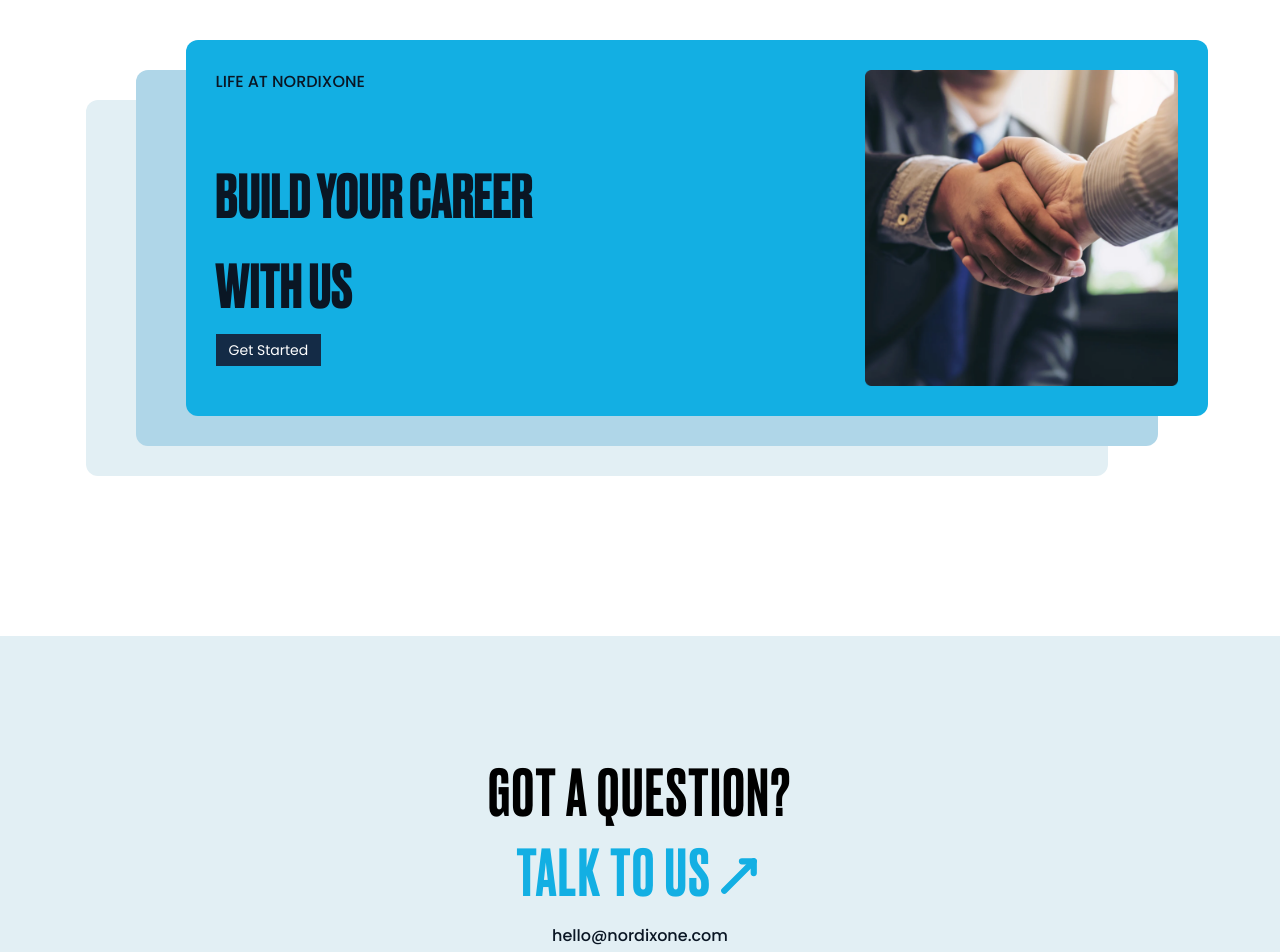
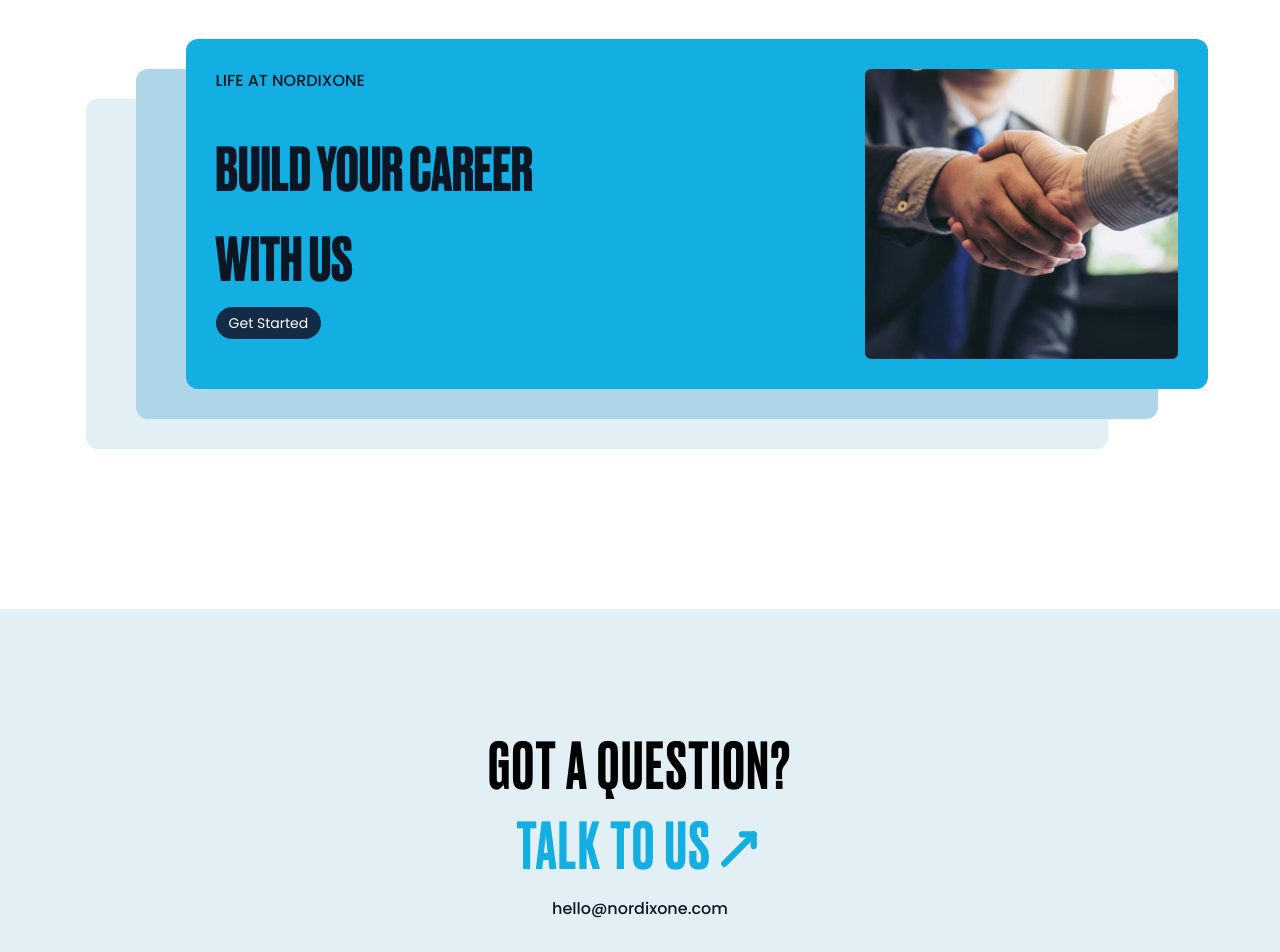
Before and after one commit to ij4ckxx/nordixone, a Next.js app: page / in a window 1280 px wide. Shown: the part 1400-2352 px from the top of the page. Built offline with nearby package versions, Linux system fonts and the light colour scheme.

Commit message:
home page completed

```diff
--- a/app/(default)/page.tsx
+++ b/app/(default)/page.tsx
@@ -1,92 +1,17 @@
-import Link from "next/link";
-import React from "react";
-import AnimatedButton from "../components/form-comp/AnimatedButton";
-import Image from "next/image";
-import BuildCareerImage from "@/public/get-started/build-career.png";
-import { ChevronRight, MoveRight } from "lucide-react";
+'use server';
+
+import TalkToUs from "../components/home/TalkToUs";
+import BuildCareer from "../components/home/BuildCareer";
+import OneClickAway from "../components/home/OneClickAway";
+import HomeBanner from "../components/home/HomeBanner";
 
 const page = () => {
   return (
-    <div className="home-page">
-      <div className="flex justify-center items-center home-page-banner min-h-[calc(100dvh-100px)]">
-        {/*  first component  */}
-        <div className="w-full sm:w-[80%] md:w-[80%] lg:w-[70%] xl:w-[80%] pt-[3rem] px-[1rem] flex flex-col text-center gap-2 text-white uppercase">
-          <div className="text-[2rem] sm:text-[3rem] lg:text-[4rem] font-medium font-druk">
-            Delivering Intelligence & Driving Innovation.
-          </div>
-          <div className="text-[1.5rem] sm:text-[2rem] lg:text-[2.4rem] font-medium font-druk">
-            By building AI-led digital platforms
-          </div>
-          <div className="mt-5">
-            <AnimatedButton className="w-fit">Contact Us</AnimatedButton>
-          </div>
-        </div>
-      </div>
-
-      {/* One click away start */}
-      <div className="bg-nor-secondary md:p-[120px_72px] p-[100px_20px] sm:[100px_40px] flex flex-col gap-5">
-        <div className="basis-full sm:basis-[60%] flex flex-col gap-1 w-fit text-white uppercase">
-          <div className="text-[14px] ">WHAT WE CAN DO FOR YOU</div>
-          <div className="sm:text-[38px] text-[30px] md:text-[48px] font-druk font-medium tracking-[2px]">
-            Driven by Passion.
-          </div>
-        </div>
-        <div className="sm:basis-[40%] basis-full self-end w-fit p-[30px] bg-[#afd6e8] text-nor-secondary font-semibold flex justify-start items-center rounded-[10px]">
-          <div className="sm:max-w-[90%] max-w-full w-full md:max-w-[70%] text-[26px] sm:text-[36px]">
-            One click away to Start!
-          </div>
-        </div>
-      </div>
-
-      {/* Build career  */}
-      <div className="md:p-[120px_72px] p-[100px_20px] sm:[100px_40px] bg-white">
-        <div className="relative mb-[100px]">
-          <div className="relative  z-[9] bg-nor-primary rounded-[12px] p-[30px] max-w-[90%] ml-auto flex flex-col lg:flex-row items-stretch gap-6">
-            <div className="basis-2/3 text-nor-secondary flex flex-col gap-1 justify-between">
-              <div className="text-base font-medium">LIFE AT NORDIXONE</div>
-              <div className="w-full mb-5">
-                <div className="flex flex-col uppercase text-[60px] font-semibold font-druk">
-                  <div>Build your career</div>
-                  <div>with us</div>
-                </div>
-                <button className="p-[5px_12px] text-sm w-fit text-center bg-[#142b46] text-white border border-transparent hover:border-[#142b46] hover:bg-transparent hover:text-[#142b46] duration-300 ease-in-out transition-colors">
-                  Get Started
-                </button>
-              </div>
-            </div>
-            <div className="basis-1/3  align-middle">
-              <Image
-                className="max-h-[350px] w-full"
-                width={377}
-                height={350}
-                alt="Build career"
-                src={BuildCareerImage}
-              />
-            </div>
-          </div>
-          <div className="bg-[rgb(175,214,232)] right-[50px] top-[30px] z-[8] absolute rounded-[12px] w-[90%] p-[30px] h-[100%]"></div>
-          <div className="bg-[rgb(226,239,244)] right-[100px] top-[60px] z-[7] absolute rounded-[12px] w-[90%] p-[30px] h-[100%]"></div>
-        </div>
-      </div>
-
-      {/* talk to us */}
-      <div className="bg-[#e2eff4] md:p-[120px_72px] p-[100px_20px] sm:[100px_40px]">
-        <div className="flex flex-col items-center">
-          <div className="text-[64px] uppercase font-druk tracking-[2px] leading-tight">
-            Got a question?
-          </div>
-          <div className="group cursor-pointer uppercase font-druk tracking-[2px] text-[64px] text-nor-primary flex flex-row gap-0.5 items-center leading-tight">
-            <div>Talk to us</div>
-            <MoveRight className="group-hover:rotate-0 transition-all duration-300 ease-in-out size-[50px] stroke-3 -rotate-45 " />
-          </div>
-          <Link
-            className="text-base mt-2 text-nor-secondary font-medium hover:text-nor-primary duration-300 ease-in-out transition-colors cursor-pointer"
-            href="mailto:hello@nordixone.com"
-          >
-            hello@nordixone.com
-          </Link>
-        </div>
-      </div>
+    <div className="home-page w-full">
+      <HomeBanner />
+      <OneClickAway />
+      <BuildCareer />
+      <TalkToUs />
     </div>
   );
 };
--- /dev/null
+++ b/app/components/home/BuildCareer.tsx
@@ -0,0 +1,39 @@
+import Image from "next/image";
+import React from "react";
+import BuildCareerImage from "@/public/get-started/build-career.png";
+
+const BuildCareer = () => {
+  return (
+    <div className="md:p-[120px_72px] p-[100px_20px] sm:[100px_40px] bg-white">
+      <div className="relative mb-[100px]">
+        <div className="relative  z-[9] bg-nor-primary rounded-[12px] p-[30px] max-w-[90%] ml-auto flex flex-col lg:flex-row items-stretch gap-6">
+          <div className="basis-2/3 text-nor-secondary flex flex-col gap-1 justify-between">
+            <div className="text-base font-medium">LIFE AT NORDIXONE</div>
+            <div className="w-full mb-5">
+              <div className="flex flex-col uppercase md:text-[50px] sm:text-[40px] text-[30px] lg:text-[60px] font-semibold font-druk">
+                <div>Build your career</div>
+                <div>with us</div>
+              </div>
+              <button className="cursor-pointer p-[5px_12px] rounded-[30px] text-sm w-fit text-center bg-[#142b46] text-white border border-transparent hover:border-[#142b46] hover:bg-transparent hover:text-[#142b46] duration-300 ease-in-out transition-colors">
+                Get Started
+              </button>
+            </div>
+          </div>
+          <div className="basis-1/3  align-middle aspect-[377/350]">
+            <Image
+              className="h-full w-full"
+              width={377}
+              height={350}
+              alt="Build career"
+              src={BuildCareerImage}
+            />
+          </div>
+        </div>
+        <div className="bg-[rgb(175,214,232)] right-[17px] lg:right-[50px] top-[30px] z-[8] absolute rounded-[12px] w-[90%] p-[30px] h-[100%]"></div>
+        <div className="bg-[rgb(226,239,244)] right-[34px] lg:right-[100px] top-[60px] z-[7] absolute rounded-[12px] w-[90%] p-[30px] h-[100%]"></div>
+      </div>
+    </div>
+  );
+};
+
+export default BuildCareer;
--- /dev/null
+++ b/app/components/home/HomeBanner.tsx
@@ -0,0 +1,23 @@
+import React from 'react'
+import AnimatedButton from '../form-comp/AnimatedButton'
+
+const HomeBanner = () => {
+  return (
+    <div className="flex justify-center items-center home-page-banner min-h-[calc(100dvh-100px)]">
+        {/*  first component  */}
+        <div className="w-full sm:w-[80%] md:w-[80%] lg:w-[70%] xl:w-[80%] pt-[3rem] px-[1rem] flex flex-col text-center gap-2 text-white uppercase">
+          <div className="text-[2rem] sm:text-[3rem] lg:text-[4rem] font-medium font-druk">
+            Delivering Intelligence & Driving Innovation.
+          </div>
+          <div className="text-[1.5rem] sm:text-[2rem] lg:text-[2.4rem] font-medium font-druk">
+            By building AI-led digital platforms
+          </div>
+          <div className="mt-5">
+            <AnimatedButton className="w-fit">Contact Us</AnimatedButton>
+          </div>
+        </div>
+      </div>
+  )
+}
+
+export default HomeBanner
--- /dev/null
+++ b/app/components/home/OneClickAway.tsx
@@ -0,0 +1,22 @@
+import React from 'react'
+
+const OneClickAway = () => {
+  return (
+         <div className="bg-nor-secondary md:p-[120px_72px] p-[100px_20px] sm:[100px_40px] flex flex-col gap-5 -mt-[1px]">
+        <div className="basis-full sm:basis-[60%] flex flex-col gap-1 w-fit text-white uppercase">
+          <div className="text-[14px] ">WHAT WE CAN DO FOR YOU</div>
+          <div className="sm:text-[38px] text-[30px] md:text-[48px] font-druk font-medium tracking-[2px]">
+            Driven by Passion.
+          </div>
+        </div>
+        <div className="sm:basis-[40%] basis-full self-end w-fit p-[30px] bg-[#afd6e8] text-nor-secondary font-semibold flex justify-start items-center rounded-[10px]">
+          <div className="sm:max-w-[90%] max-w-full w-full md:max-w-[70%] text-[26px] sm:text-[36px]">
+            One click away to Start!
+          </div>
+        </div>
+      </div>
+
+  )
+}
+
+export default OneClickAway
--- /dev/null
+++ b/app/components/home/TalkToUs.tsx
@@ -0,0 +1,27 @@
+import { MoveRight } from 'lucide-react'
+import Link from 'next/link'
+import React from 'react'
+
+const TalkToUs = () => {
+  return (
+    <div className="bg-[#e2eff4] md:p-[120px_72px] p-[100px_20px] sm:[100px_40px]">
+        <div className="flex flex-col items-center">
+          <div className="sm:text-[54px] text-[44px] lg:text-[64px] uppercase font-druk tracking-[2px] leading-tight">
+            Got a question?
+          </div>
+          <div className="group cursor-pointer uppercase font-druk tracking-[2px] text-[44px] sm:text-[54px] lg:text-[64px] text-nor-primary flex flex-row gap-0.5 items-center leading-tight">
+            <div>Talk to us</div>
+            <MoveRight className="group-hover:rotate-0 transition-all duration-300 ease-in-out size-[35px] sm:size-[40px] lg:size-[50px] stroke-3 -rotate-45 " />
+          </div>
+          <Link
+            className="text-base mt-2 text-nor-secondary font-medium hover:text-nor-primary duration-300 ease-in-out transition-colors cursor-pointer"
+            href="mailto:hello@nordixone.com"
+          >
+            hello@nordixone.com
+          </Link>
+        </div>
+      </div>
+  )
+}
+
+export default TalkToUs
```
